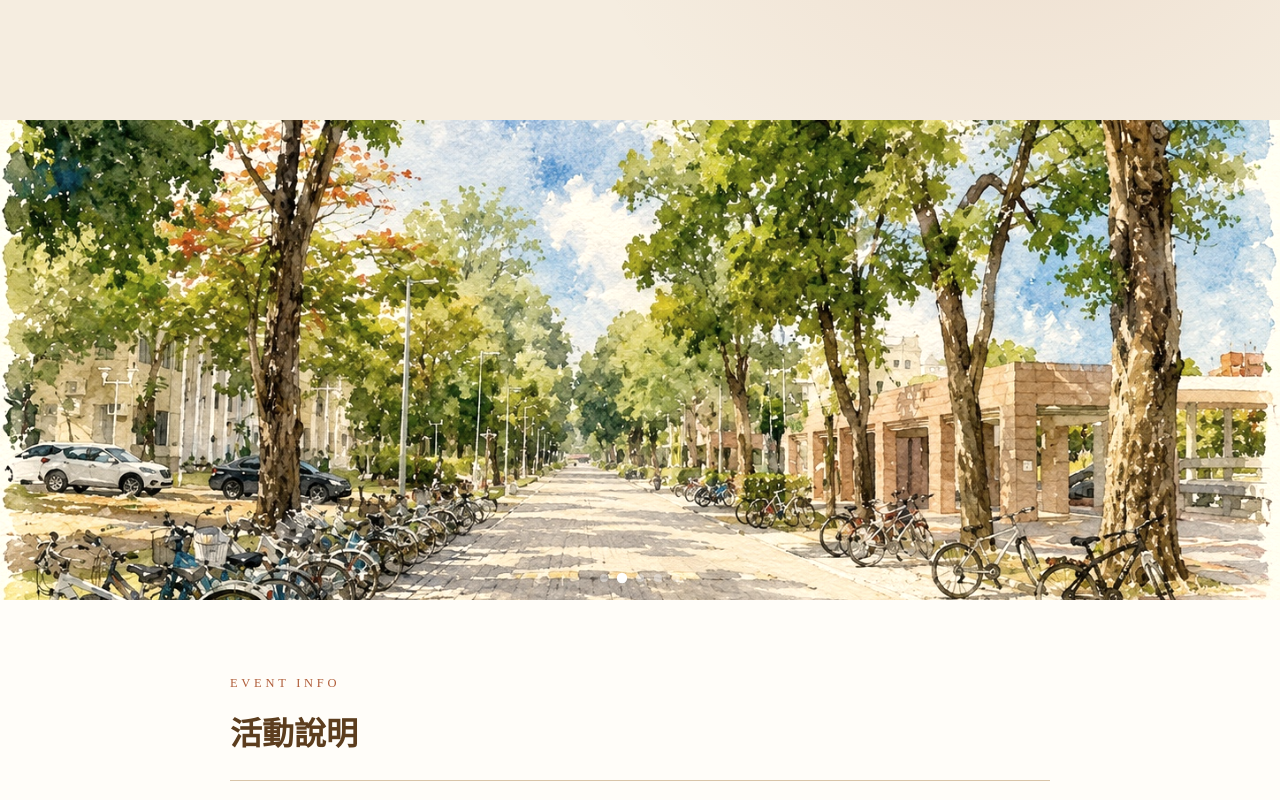
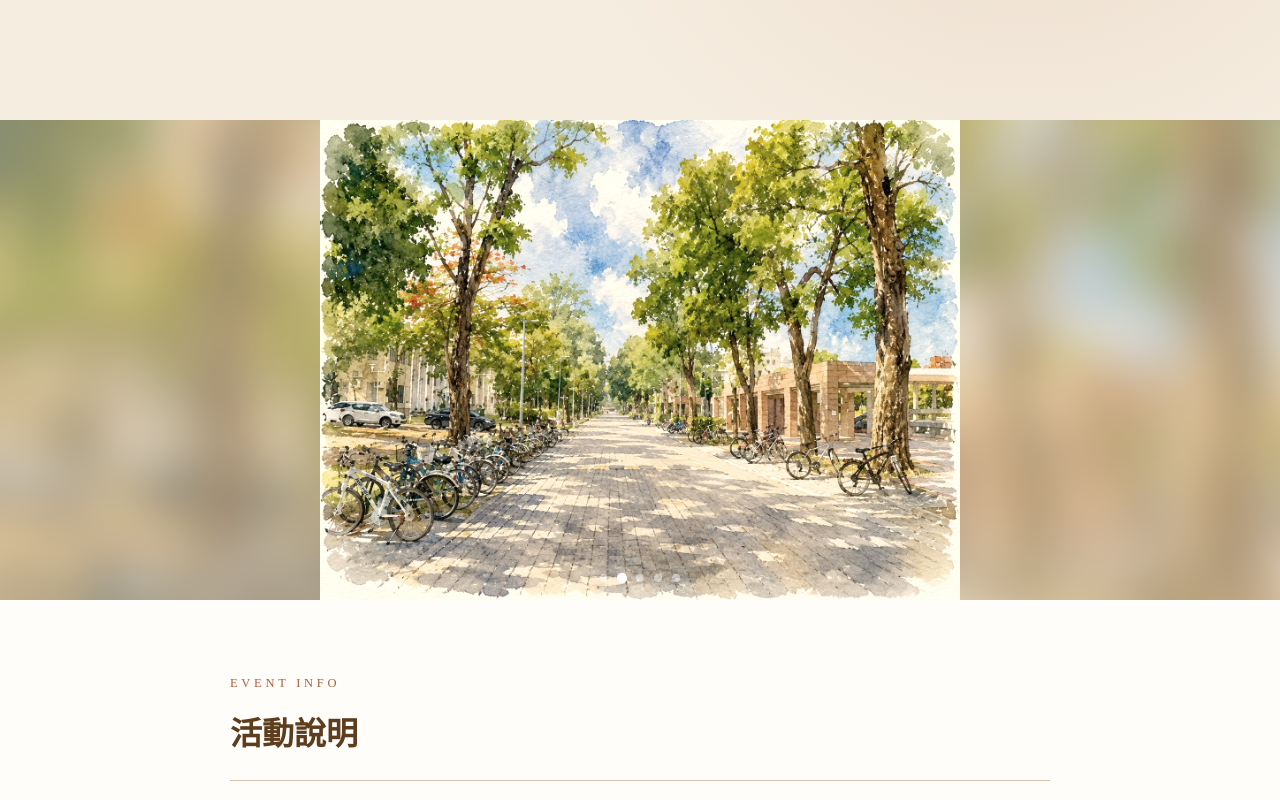
Before and after one commit to cceq10401srt-web/ncku-apl-40th, a plain HTML site: page index.html in a window 1280 px wide. Shown: the part 680-1480 px from the top of the page. Drawn offline with Linux system fonts and the light colour scheme.

Commit message:
Update index.html

```diff
--- a/index.html
+++ b/index.html
@@ -671,8 +671,8 @@
 .slideshow-wrap {
   position: relative;
   width: 100%;
-  height: 60vh;       /* ← 改成螢幕高度60%，電腦高、手機低 */
-  max-height: 600px;  /* ← 最高不超過600px */
+  height: 60vh;
+  max-height: 600px;
   overflow: hidden;
   background: var(--tan);
 }
@@ -683,21 +683,41 @@
   height: 100%;
 }
 
+/* 每一格 slide 是 div */
 .slide {
+  position: absolute;
+  inset: 0;
+  opacity: 0;
+  transition: opacity 1.2s ease-in-out;
+  overflow: hidden;
+}
+
+.slide.active { opacity: 1; }
+
+/* 模糊背景：延伸填滿兩側空白 */
+.slide::before {
+  content: '';
+  position: absolute;
+  inset: -30px;
+  background: var(--bg) center / cover no-repeat;
+  filter: blur(22px);
+  transform: scale(1.1);
+  z-index: 0;
+  opacity: 0.5;
+}
+
+/* 主圖片：完整顯示不裁切 */
+.slide img {
   position: absolute;
   inset: 0;
   width: 100%;
   height: 100%;
-  object-fit: cover;
-  object-position: center center;   /* ← 改成正中央顯示 */
+  object-fit: contain;
+  object-position: center center;
   filter: sepia(15%) saturate(90%);
-  opacity: 0;
-  transition: opacity 1.2s ease-in-out;
+  z-index: 1;
 }
 
-.slide.active {
-  opacity: 1;
-}
 
 /* 底部小圓點 */
 .slide-dots {
@@ -760,12 +780,22 @@
 <!-- ── 照片輪播 ── -->
 <div class="slideshow-wrap">
   <div class="slideshow">
-    <img src="images/photo1.jpg" class="slide active" alt="">
-    <img src="images/photo2.jpg" class="slide" alt="">
-    <img src="images/photo3.jpg" class="slide" alt="">
-    <img src="images/photo4.jpg" class="slide" alt="">
-    <img src="images/photo5.jpg" class="slide" alt="">
-  </div>
+    <div class="slide active" style="--bg:url('images/photo1.jpg')">
+        <img src="images/photo1.jpg" alt="">
+      </div>
+      <div class="slide" style="--bg:url('images/photo2.jpg')">
+        <img src="images/photo2.jpg" alt="">
+      </div>
+      <div class="slide" style="--bg:url('images/photo3.jpg')">
+        <img src="images/photo3.jpg" alt="">
+      </div>
+      <div class="slide" style="--bg:url('images/photo4.jpg')">
+        <img src="images/photo4.jpg" alt="">
+      </div>
+      <div class="slide" style="--bg:url('images/photo5.jpg')">
+        <img src="images/photo5.jpg" alt="">
+      </div>
+    </div>
   <div class="slide-dots" id="slideDots"></div>
 </div>
 
```
